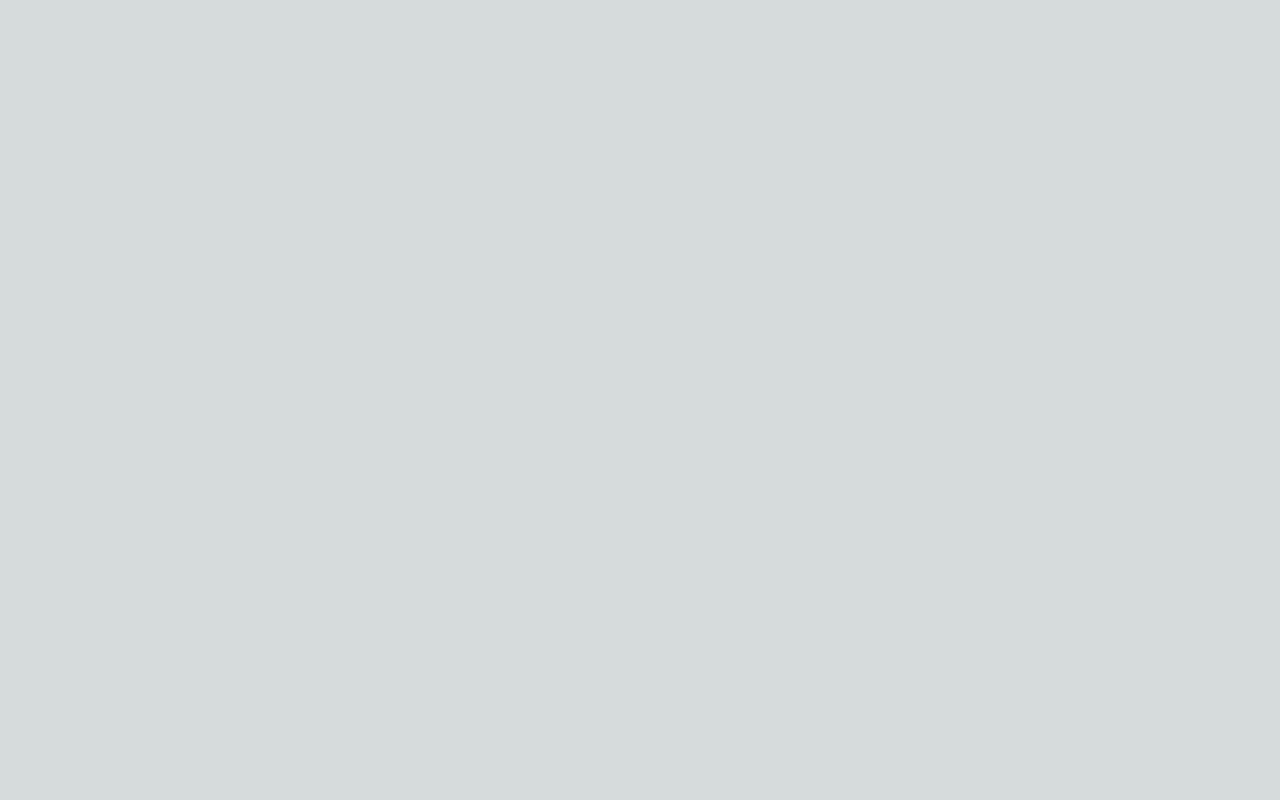
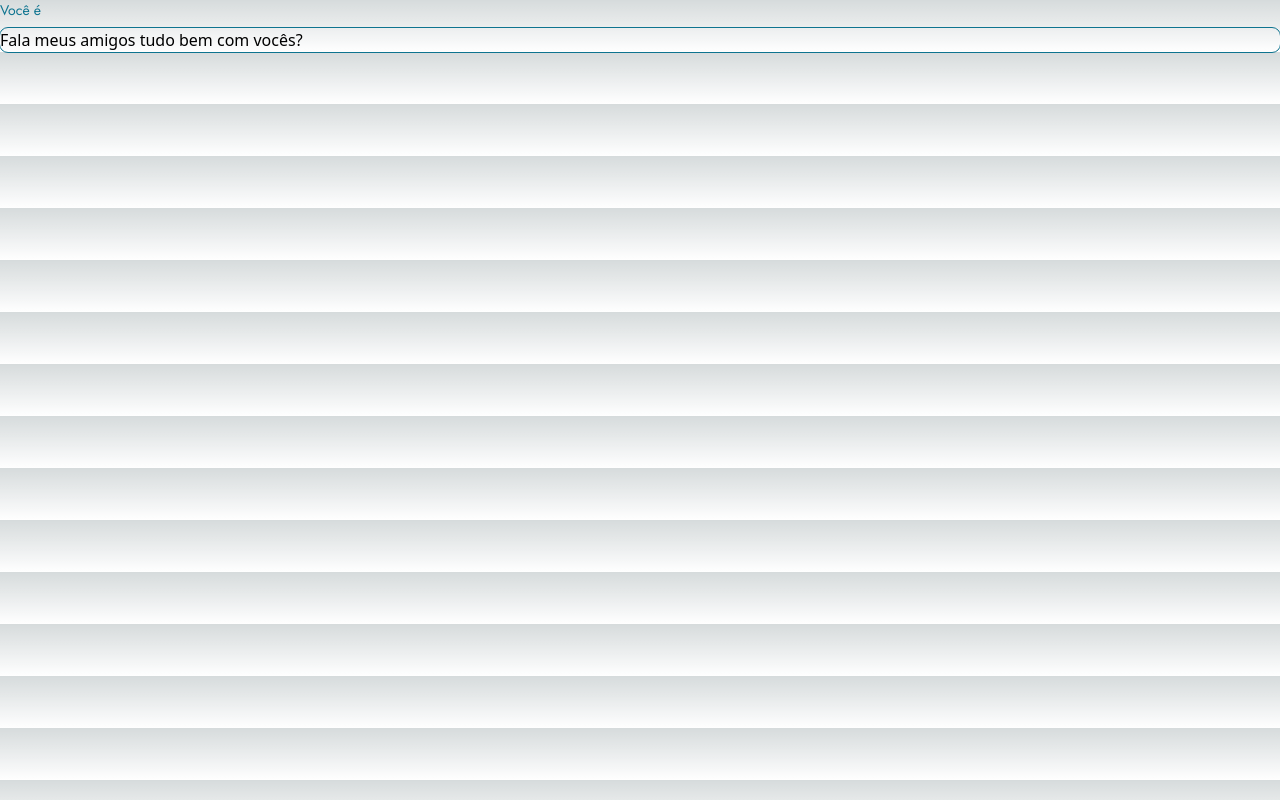
Before and after one commit to mateusmoov/busquePet, a Next.js app: page / in a window 1280 px wide. Built offline with nearby package versions, Linux system fonts and the light colour scheme.

Commit message:
feat: finish form group component

```diff
--- a/src/app/components/FormGroup/index.tsx
+++ b/src/app/components/FormGroup/index.tsx
@@ -1,4 +1,4 @@
-import { InputHTMLAttributes } from "react";
+import { ReactNode } from "react";
 import { twMerge } from "tailwind-merge";
 
 type VariantsProps = {
@@ -9,36 +9,38 @@ type VariantsProps = {
 type FormGroupProps = {
   label: string;
   variant: VariantProps;
+  children: ReactNode;
 };
 
 type VariantProps = keyof typeof variants;
 
 const variants = {
-  donor: {
-    label: "text-fuchsia-800",
-    outlined: "border-fuchsia-800",
-  },
   adopter: {
     label: "text-cyan-700",
-    outlined: "border-cyan-700",
+    outlined: "outline-cyan-700",
   },
 } satisfies Record<string, VariantsProps>;
 
-export const FormGroup = ({ label, variant, ...rest }: FormGroupProps) => {
+export const FormGroup = ({ label, variant, children }: FormGroupProps) => {
   return (
-    <div className="flex flex-col">
+    <>
       <label
         htmlFor={label}
-        className={twMerge(variants[variant].label, "text-sm font-body mb-2")}
+        className={twMerge(
+          variants[variant].label,
+          "text-sm font-body mb-2 block"
+        )}
       >
         {label}
       </label>
       <div
         className={twMerge(
           variants[variant].outlined,
-          "rounded-lg outline outline-1"
+          "rounded-lg outline outline-1 block"
         )}
-      ></div>
-    </div>
+      >
+        {children}
+      </div>
+    </>
   );
 };
--- a/src/app/components/index.ts
+++ b/src/app/components/index.ts
@@ -3,3 +3,4 @@ export { Icon } from "./Icon";
 export { Header } from "./Header"
 export { Input } from './Input'
 export { Select } from './Select'
+export { FormGroup } from './FormGroup'
--- a/src/app/page.tsx
+++ b/src/app/page.tsx
@@ -1,7 +1,12 @@
+import { FormGroup } from "./components";
+
 export default function Home() {
 
   return (
     <>
+    <FormGroup label="Você é" variant="adopter">
+      <h1>Fala meus amigos tudo bem com vocês?</h1>
+    </FormGroup>
     </>
   );
 }
```
